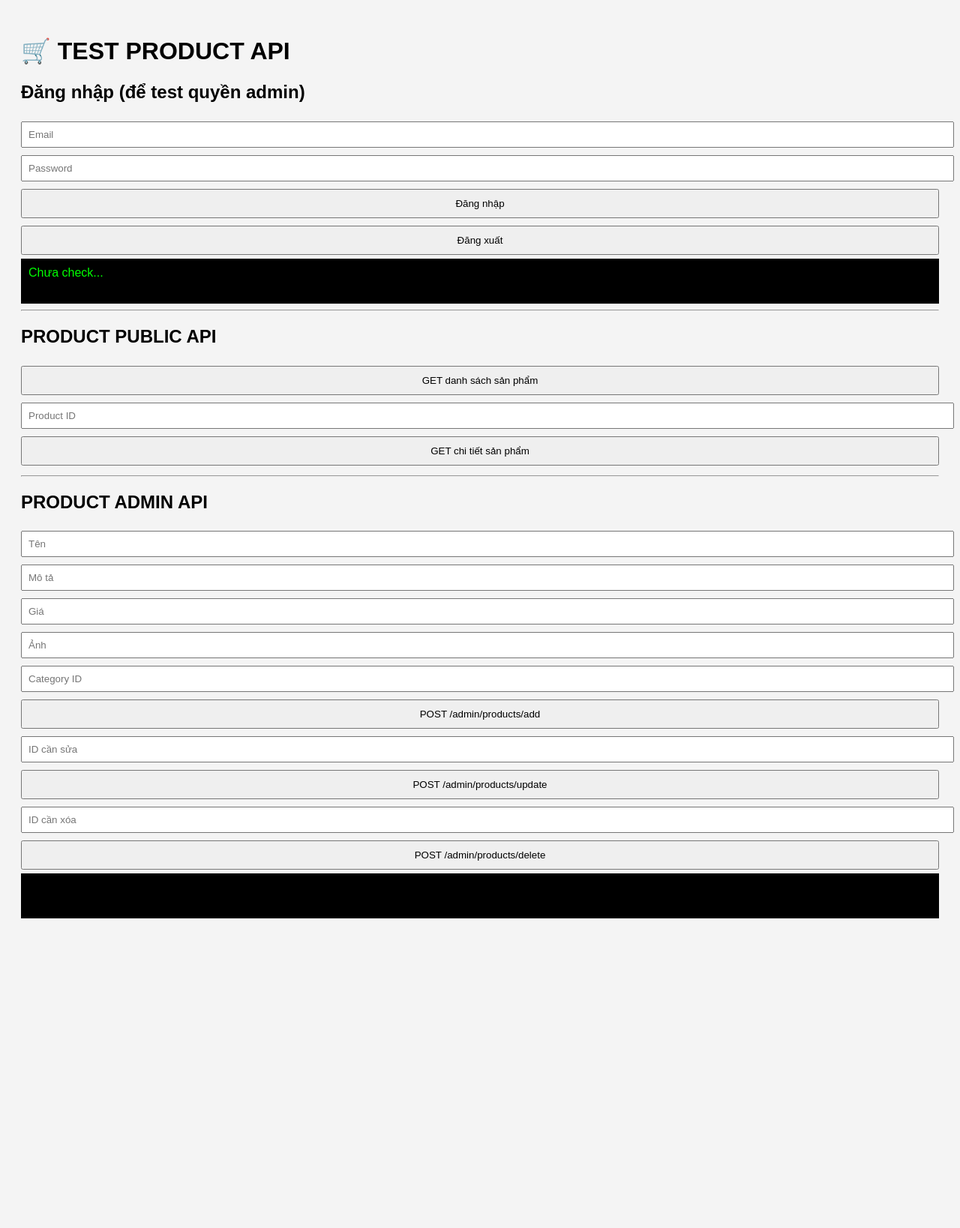
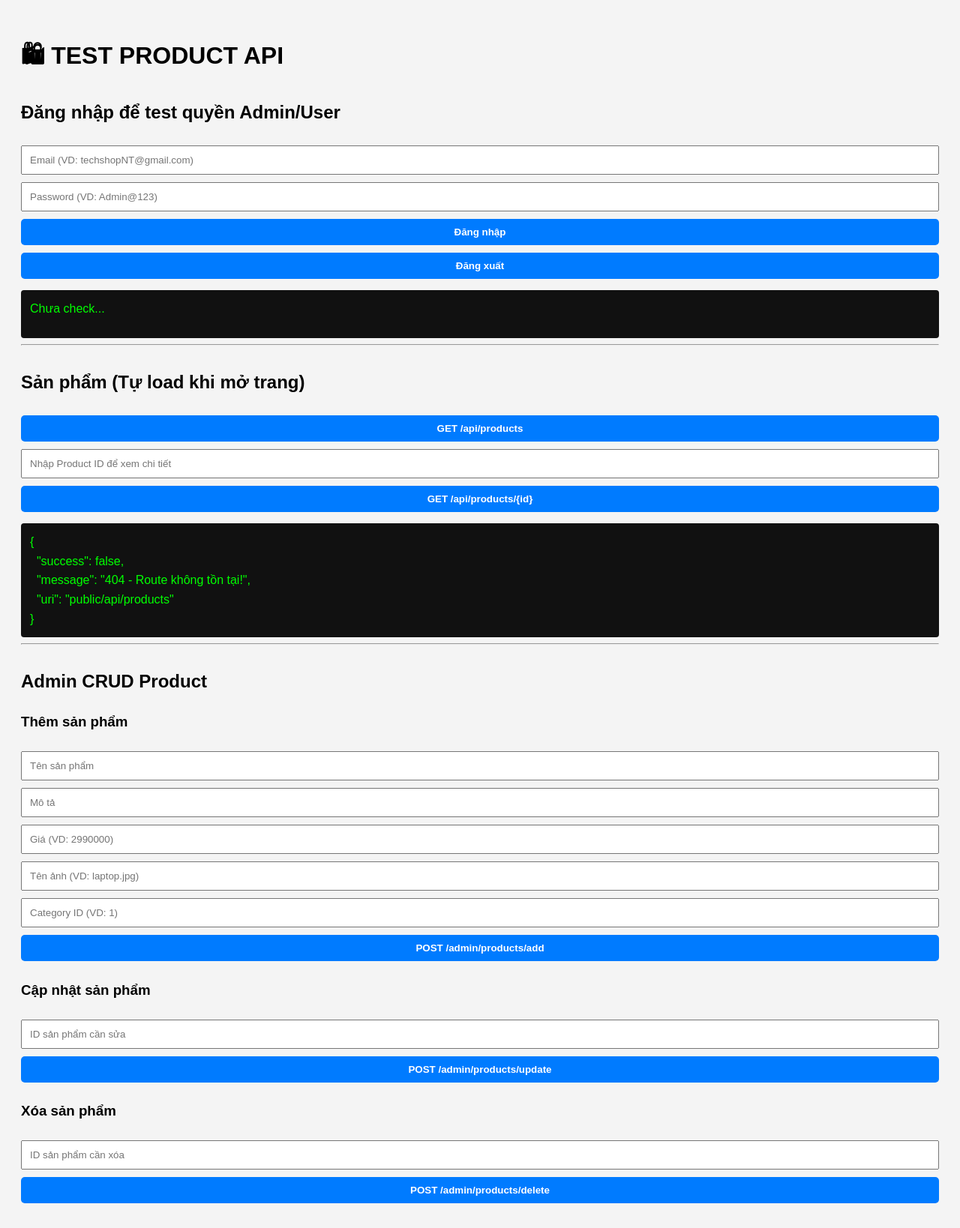
Before and after one commit to Dchong1211/TechShop, a PHP site: page /TechShop/tests/test_product.php in a window 1280 px wide. Shown: the whole page at 75% size. Before the commit the page ends 1225 px from the top, so only its background shows below. Run offline with PHP 8.4, Linux system fonts and the light colour scheme; some libraries are stand-ins or nearby versions.

Commit message:
Push by Dchong1211 on 18/11/25 14:39:10.98

```diff
--- a/app/api/admin_api.php
+++ /dev/null
@@ -1,4 +0,0 @@
-<?php
-require_once __DIR__ . '/../helpers/auth.php';
-requireAdmin();
-?>
--- a/app/controllers/AuthController.php
+++ b/app/controllers/AuthController.php
@@ -262,25 +262,5 @@ class AuthController {
             "message" => "Đã đăng xuất!"
         ];
     }
-
-    // ===================== ADMIN =====================
-    // Admin: lấy danh sách user
-    public function adminListUsers() {
-        // Gọi model lấy tất cả user
-        return ['success' => true, 'data' => $this->userModel->getAll()];
-    }
-
-    // Admin: bật / tắt trạng thái user
-    public function adminToggleStatus($id) {
-        // Gọi model để đổi status
-        $ok = $this->userModel->toggleStatus($id);
-
-        // Trả kết quả theo trạng thái
-        return [
-            'success' => $ok,
-            'message' => $ok ? 'Cập nhật thành công!' : 'Cập nhật thất bại!'
-        ];
-    }
 }
-// Kết thúc file UserController
 ?>
--- a/app/routers/web.php
+++ b/app/routers/web.php
@@ -125,21 +125,3 @@ $router->post("/admin/products/delete", function () {
     CSRF::requireToken();
     echo json_encode((new ProductController())->delete(), JSON_UNESCAPED_UNICODE);
 }, ["admin"]);
-
-
-/* ===================== ADMIN PAGE ===================== */
-// dashboard admin
-$router->get("/admin/dashboard", function () {
-    echo "Admin Dashboard";
-}, ["admin"]);
-
-// admin xem danh sách user
-$router->get("/admin/users/json", function () {
-    echo json_encode((new AuthController())->adminListUsers(), JSON_UNESCAPED_UNICODE);
-}, ["admin"]);
-
-// admin khoá/mở user
-$router->post("/admin/users/toggle-status", function () {
-    CSRF::requireToken();
-    echo json_encode((new AuthController())->adminToggleStatus($_POST['id']), JSON_UNESCAPED_UNICODE);
-}, ["admin"]);
--- a/public/tests/test_product.php
+++ b/public/tests/test_product.php
@@ -6,58 +6,130 @@ $csrf = CSRF::token();
 <html lang="vi">
 <head>
 <meta charset="UTF-8">
-<title>Test Sản Phẩm</title>
+<title>Test Products API</title>
 <style>
-    body { font-family: Arial; padding: 20px; background: #f4f4f4; }
-    button { padding: 10px; margin: 5px 0; width: 100%; cursor: pointer; }
-    input { width: 100%; padding: 8px; margin: 5px 0; }
-    #result, #auth { background: #000; color: #0f0; padding: 10px; min-height: 40px; white-space: pre-wrap; }
+    body {
+        font-family: Arial;
+        padding: 20px;
+        background: #f4f4f4;
+        line-height: 1.6;
+    }
+    h1 { margin-bottom: 10px; }
+    h2 { margin-top: 30px; }
+    input, button {
+        padding: 10px;
+        margin: 5px 0;
+        width: 100%;
+        box-sizing: border-box;
+    }
+    button {
+        cursor: pointer;
+        background: #007bff;
+        color: white;
+        font-weight: bold;
+        border: none;
+        border-radius: 5px;
+    }
+    button:hover { opacity: 0.9; }
+
+    #auth, #result {
+        background: #111;
+        color: #0f0;
+        padding: 12px;
+        white-space: pre-wrap;
+        min-height: 40px;
+        border-radius: 4px;
+        margin-top: 10px;
+    }
+
+    table {
+        width: 100%;
+        border-collapse: collapse;
+        margin-top: 15px;
+        background: white;
+    }
+    table th, table td {
+        padding: 10px;
+        border: 1px solid #ddd;
+        text-align: left;
+    }
+    table th {
+        background: #007bff;
+        color: white;
+    }
 </style>
 </head>
+
 <body>
 
-<h1>🛒 TEST PRODUCT API</h1>
+<h1>🛍 TEST PRODUCT API</h1>
 
-<h2>Đăng nhập (để test quyền admin)</h2>
+<!-- ===================================== -->
+<!-- LOGIN / LOGOUT -->
+<!-- ===================================== -->
+<h2>Đăng nhập để test quyền Admin/User</h2>
 
-<input id="email" placeholder="Email">
-<input id="password" placeholder="Password">
+<input id="email" placeholder="Email (VD: techshopNT@gmail.com)">
+<input id="password" placeholder="Password (VD: Admin@123)">
 <input type="hidden" id="csrf" value="<?= $csrf ?>">
 
 <button onclick="login()">Đăng nhập</button>
 <button onclick="logout()">Đăng xuất</button>
 
 <div id="auth">Chưa check...</div>
-<hr>
-
-<h2>PRODUCT PUBLIC API</h2>
-
-<button onclick="api('/api/products')">GET danh sách sản phẩm</button>
-
-<input id="detail_id" placeholder="Product ID">
-<button onclick="api('/api/products/' + detail_id.value)">GET chi tiết sản phẩm</button>
 
 <hr>
 
-<h2>PRODUCT ADMIN API</h2>
+<!-- ===================================== -->
+<!-- LIST + DETAIL -->
+<!-- ===================================== -->
+<h2>Sản phẩm (Tự load khi mở trang)</h2>
 
-<input id="p_name" placeholder="Tên">
-<input id="p_desc" placeholder="Mô tả">
-<input id="p_price" placeholder="Giá">
-<input id="p_img" placeholder="Ảnh">
-<input id="p_cate" placeholder="Category ID">
+<button onclick="loadProducts()">GET /api/products</button>
 
-<button onclick="addProduct()">POST /admin/products/add</button>
-
-<input id="u_id" placeholder="ID cần sửa">
-<button onclick="updateProduct()">POST /admin/products/update</button>
-
-<input id="d_id" placeholder="ID cần xóa">
-<button onclick="deleteProduct()">POST /admin/products/delete</button>
+<input id="detail_id" placeholder="Nhập Product ID để xem chi tiết">
+<button onclick="api('/api/products/' + detail_id.value)">GET /api/products/{id}</button>
 
 <div id="result"></div>
 
+<hr>
+
+<!-- ===================================== -->
+<!-- ADMIN CRUD -->
+<!-- ===================================== -->
+<h2>Admin CRUD Product</h2>
+
+<h3>Thêm sản phẩm</h3>
+<input id="p_name" placeholder="Tên sản phẩm">
+<input id="p_desc" placeholder="Mô tả">
+<input id="p_price" placeholder="Giá (VD: 2990000)">
+<input id="p_img" placeholder="Tên ảnh (VD: laptop.jpg)">
+<input id="p_cate" placeholder="Category ID (VD: 1)">
+<button onclick="addProduct()">POST /admin/products/add</button>
+
+<h3>Cập nhật sản phẩm</h3>
+<input id="u_id" placeholder="ID sản phẩm cần sửa">
+<button onclick="updateProduct()">POST /admin/products/update</button>
+
+<h3>Xóa sản phẩm</h3>
+<input id="d_id" placeholder="ID sản phẩm cần xóa">
+<button onclick="deleteProduct()">POST /admin/products/delete</button>
+
+
 <script>
+/* AUTO LOAD PRODUCTS */
+window.onload = function () {
+    loadProducts();
+}
+
+/* Fetch danh sách sản phẩm */
+async function loadProducts() {
+    let res = await fetch("/TechShop/public/api/products");
+    let txt = await res.text();
+    showResult(txt);
+}
+
+/* LOGIN */
 async function login() {
     let res = await fetch("/TechShop/public/login", {
         method: "POST",
@@ -67,6 +139,7 @@ async function login() {
     auth.textContent = await res.text();
 }
 
+/* LOGOUT */
 async function logout() {
     let res = await fetch("/TechShop/public/logout", {
         method: "POST",
@@ -76,11 +149,14 @@ async function logout() {
     auth.textContent = await res.text();
 }
 
+/* GỌI API TÙY Ý */
 async function api(url) {
     let res = await fetch("/TechShop/public" + url);
-    result.textContent = await res.text();
+    let txt = await res.text();
+    showResult(txt);
 }
 
+/* ADMIN: ADD PRODUCT */
 async function addProduct() {
     let body = new URLSearchParams({
         name: p_name.value,
@@ -96,10 +172,10 @@ async function addProduct() {
         headers: {"Content-Type": "application/x-www-form-urlencoded"},
         body
     });
-
-    result.textContent = await res.text();
+    showResult(await res.text());
 }
 
+/* ADMIN: UPDATE PRODUCT */
 async function updateProduct() {
     let body = new URLSearchParams({
         id: u_id.value,
@@ -116,18 +192,60 @@ async function updateProduct() {
         headers: {"Content-Type": "application/x-www-form-urlencoded"},
         body
     });
-
-    result.textContent = await res.text();
+    showResult(await res.text());
 }
 
+/* ADMIN: DELETE PRODUCT */
 async function deleteProduct() {
     let res = await fetch("/TechShop/public/admin/products/delete", {
         method: "POST",
         headers: {"Content-Type": "application/x-www-form-urlencoded"},
         body: `id=${d_id.value}&csrf=${csrf.value}`
     });
+    showResult(await res.text());
+}
 
-    result.textContent = await res.text();
+/* HIỂN THỊ JSON + TABLE */
+function showResult(txt) {
+    try {
+        let json = JSON.parse(txt);
+        result.textContent = JSON.stringify(json, null, 2);
+
+        if (json.data && Array.isArray(json.data)) {
+            renderTable(json.data);
+        }
+    } catch {
+        result.textContent = txt;
+    }
+}
+
+/* TẠO BẢNG SẢN PHẨM */
+function renderTable(items) {
+    let html = `
+        <table>
+            <tr>
+                <th>ID</th>
+                <th>Tên</th>
+                <th>Giá</th>
+                <th>Ảnh</th>
+                <th>Category</th>
+            </tr>
+    `;
+
+    items.forEach(p => {
+        html += `
+            <tr>
+                <td>${p.id}</td>
+                <td>${p.name}</td>
+                <td>${p.price}</td>
+                <td>${p.image}</td>
+                <td>${p.category_id}</td>
+            </tr>
+        `;
+    });
+
+    html += "</table>";
+    result.innerHTML = html;
 }
 </script>
 
```
Also changed, not shown: app/api/register_user.php (deleted, +0 -29 lines), app/api/reset_password.php (deleted, +0 -16 lines), app/api/add_to_cart.php (deleted), app/api/get_products.php (deleted), app/controllers/AddressController.php (added), app/controllers/CategoryController.php (added), app/controllers/UserController.php (added), app/controllers/WishlistController.php (added), app/models/address.php (added), app/models/user.php (added).
